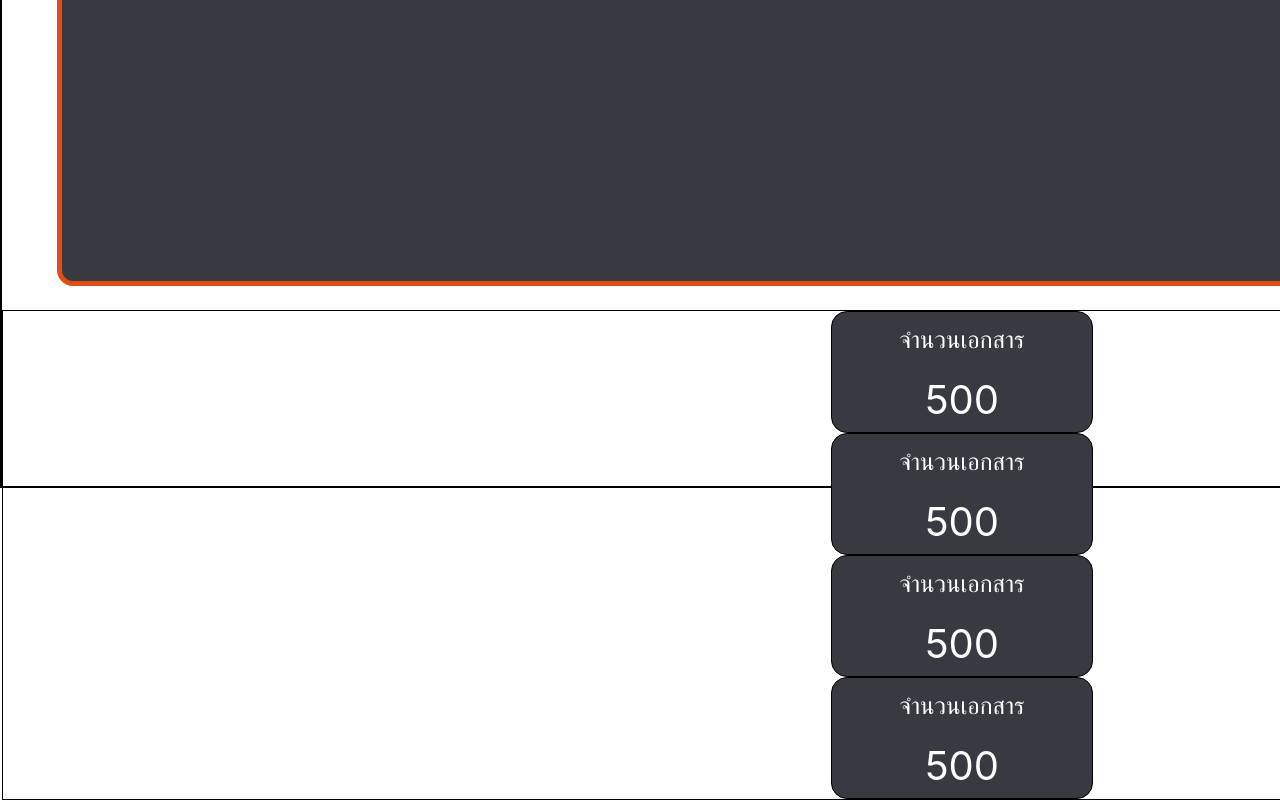
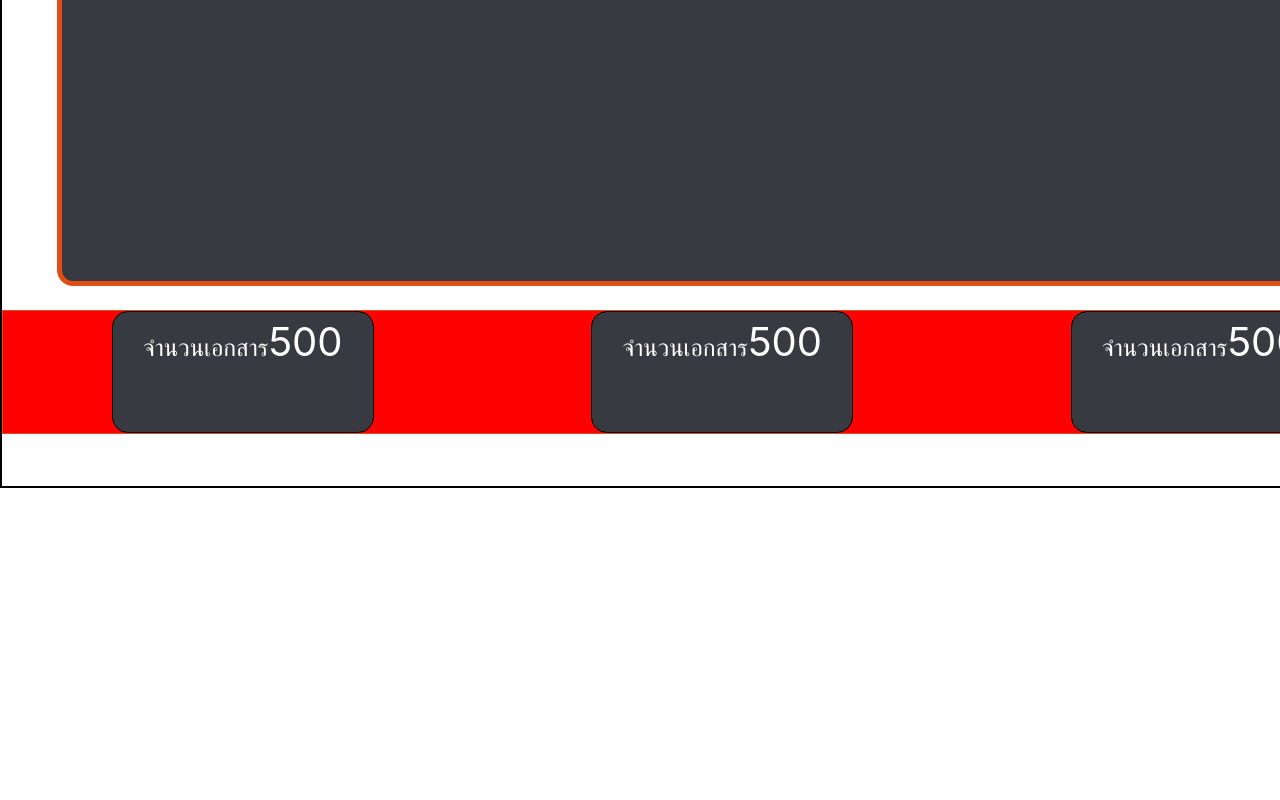
Before and after one commit to Tatsunori-Kato-Spu/document_library, a React (Vite) app: page / in a window 1280 px wide. Shown: the part 654-1454 px from the top of the page. After the commit the page ends 1142 px from the top, so only its background shows below. Built offline with nearby package versions, Linux system fonts and the light colour scheme.

Commit message:
fix stats css

```diff
--- a/src/State.css
+++ b/src/State.css
@@ -71,8 +71,13 @@ div{
 
 
 
+.statsContainer{
+    display: flex;
+    background-color: red;
+    border: #E14E15 1px solid;
+}
+
   .boxStats{
-    display: grid;
     width: 260px;
     height: 120px;
     background-color: #373A40;
@@ -85,7 +90,6 @@ div{
 
   .textStatsTopic{
     margin: auto;
-    display: flex;
     justify-content: center;
     align-items: center;
     text-align: center;
@@ -96,7 +100,6 @@ div{
 
   .textStatsNum{
     margin-top: 5px;
-    display: flex;
     /* border: #E14E15 0.125rem solid; */
     font-size: 40px;
     justify-content: center;
```
